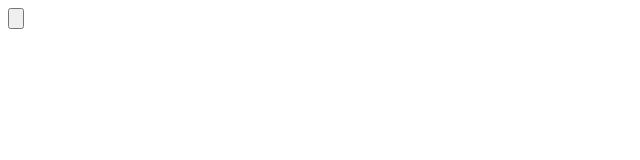
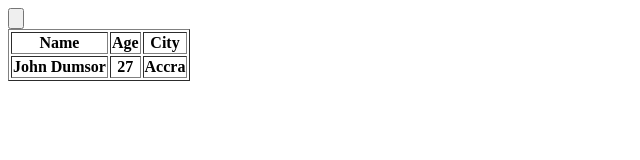
Before and after one commit to edem-atiemo/mastering_git, a plain HTML site: page index.html in a window 1280 px wide. Shown: the whole page, without its empty margins (0-640 px from the left). Drawn offline with Linux system fonts and the light colour scheme.

Commit message:
new table code added

```diff
--- a/index.html
+++ b/index.html
@@ -9,5 +9,18 @@
     <form>
         <input type="button">
     </form>
+    <table border="1">
+        <tr>
+            <th>Name</th>
+            <th>Age</th>
+            <th>City</th>
+        </tr>
+        <tr>
+            <th>John Dumsor</th>
+            <th>27</th>
+            <th>Accra</th>
+        </tr>
+
+    </table>
 </body>
 </html>
```
